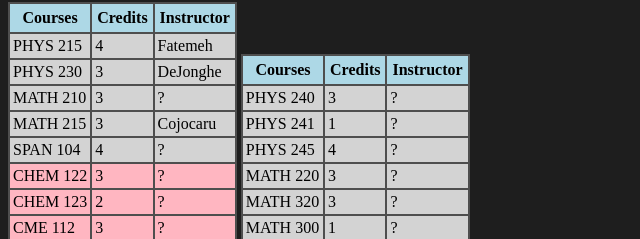
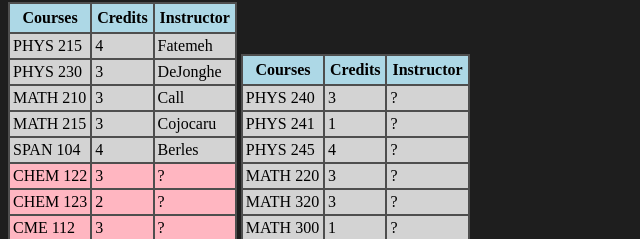
Before and after one commit to KalibMcEuen/Website, a plain HTML site: page schedule.html in a window 1280 px wide. Shown: the part 197-436 px from the top of the page, 0-640 px from the left. Drawn offline with Linux system fonts and the light colour scheme.

Commit message:
math & span instructors

```diff
--- a/schedule.html
+++ b/schedule.html
@@ -59,7 +59,7 @@
         <tr>
           <td>MATH 210</td>
           <td>3</td>
-          <td>?</td>
+          <td>Call</td>
         </tr>
         <tr>
           <td>MATH 215</td>
@@ -69,7 +69,7 @@
         <tr>
           <td>SPAN 104</td>
           <td>4</td>
-          <td>?</td>
+          <td>Berles</td>
         </tr>
         <tr class="option">
           <td>CHEM 122</td>
```
